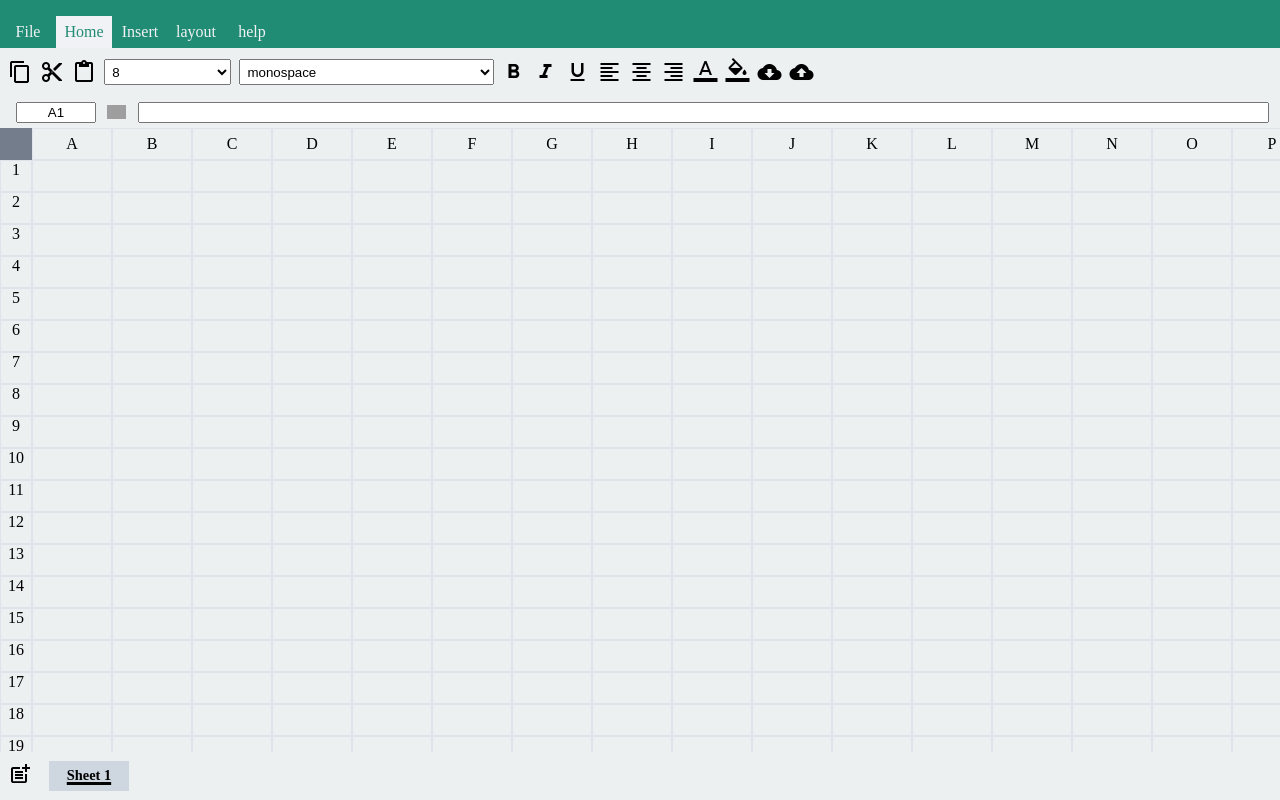
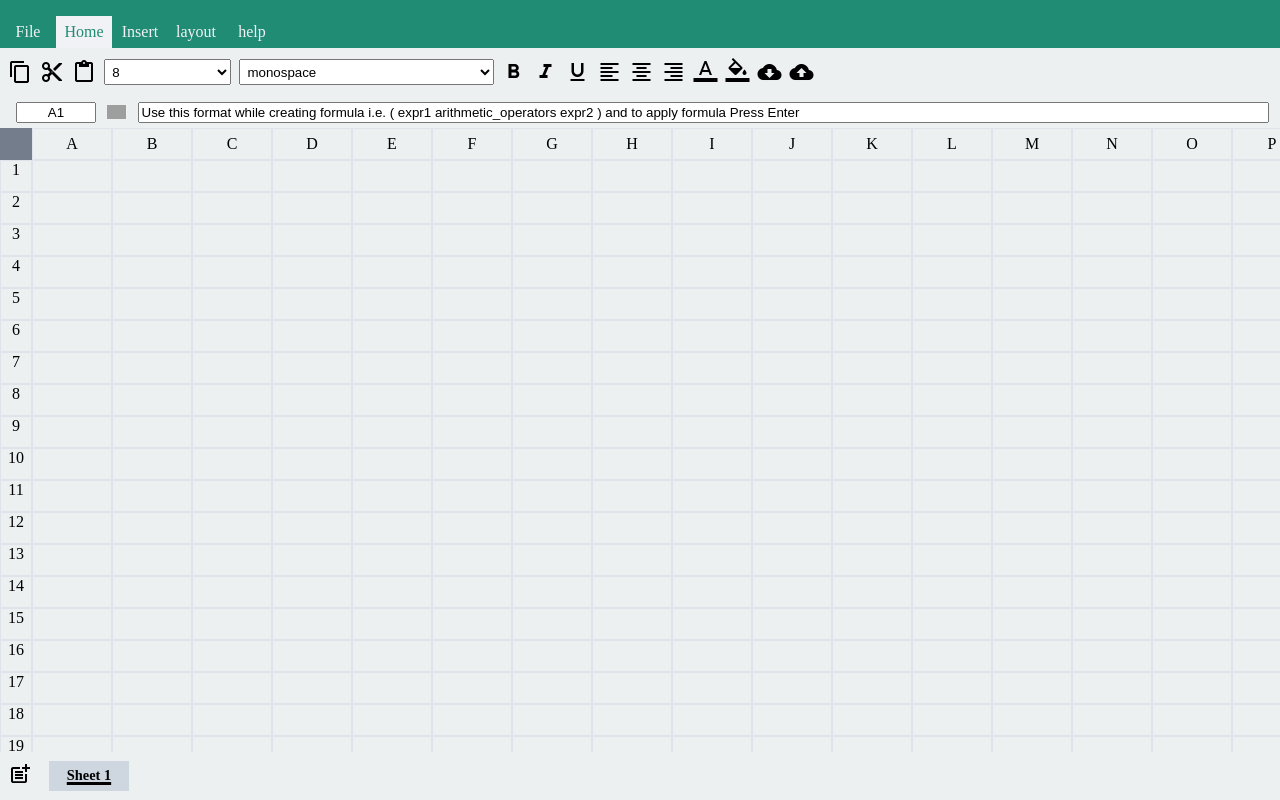
Before and after one commit to pratikpawar05/Excel-Sheets---with-cycle-detection-and-trace-route, a plain HTML site: page index.html in a window 1280 px wide. Drawn offline with Linux system fonts and the light colour scheme; grey boxes are pictures that could not be loaded.

Commit message:
Inserted a comment on formula bar for users to understand the correct use of the function

```diff
--- a/index.html
+++ b/index.html
@@ -61,7 +61,7 @@
       <input type="text" class="address-bar" readonly />
       <img class="formula-icon" src="https://img.icons8.com/ios/50/000000/formula-fx.png" />
 
-      <input type="text" class="formula-bar" />
+      <input type="text" class="formula-bar" placeholder="Use this format while creating formula i.e. ( expr1 arithmetic_operators expr2 ) and to apply formula Press Enter"/>
     </div>
     <div class="grid-container">
         <div class="top-left-dummy-box"></div>
@@ -81,7 +81,7 @@
       </div>
     </div>
     <script src="grid.js"></script>
-    <script src="./cyclicPathTrace.js"></script>
+    <script src="cyclicPathTrace.js"></script>
     <script src="sheetsHandling.js"></script>
     <script src="cellProperties.js"></script>
     <script src="formula.js"></script>
--- a/style.css
+++ b/style.css
@@ -94,6 +94,10 @@ width: 100%;
 .formula-bar {
     width: calc( 100vw - 5rem - 0.7rem - 0.7rem - 0.7rem );
 }
+.formula-bar::placeholder {
+    color: black;
+  }
+
 .formula-actions-cont > input {
     border: none;
     outline: none;
```
